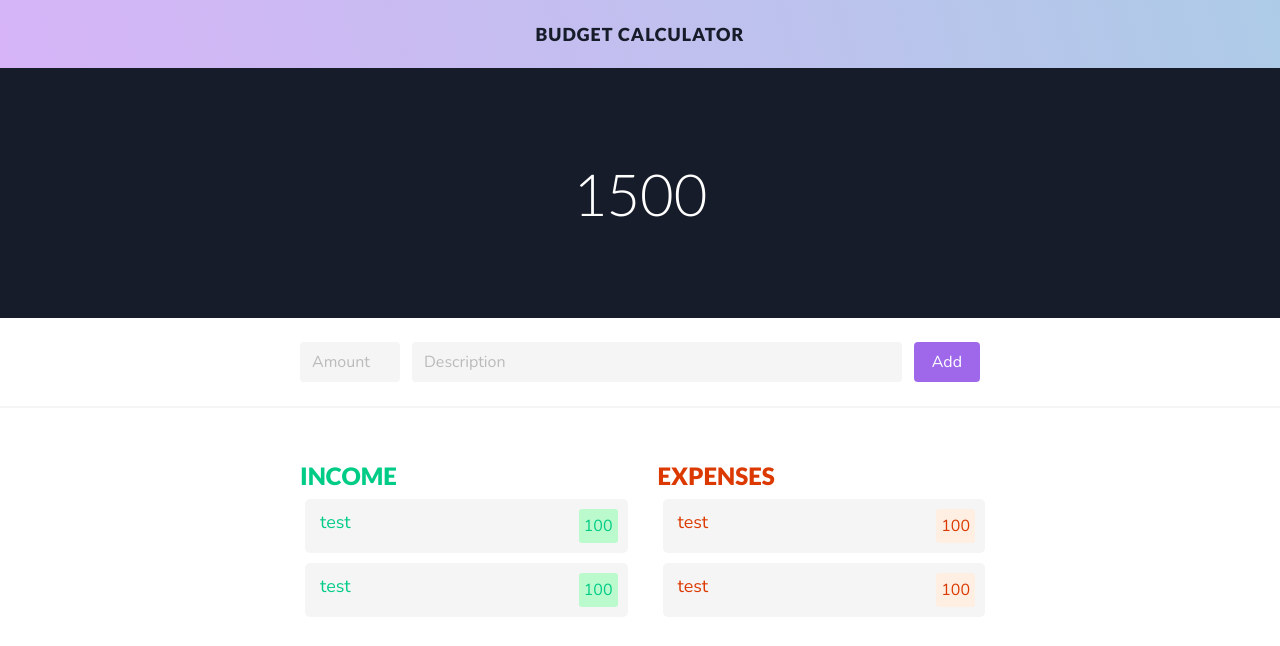
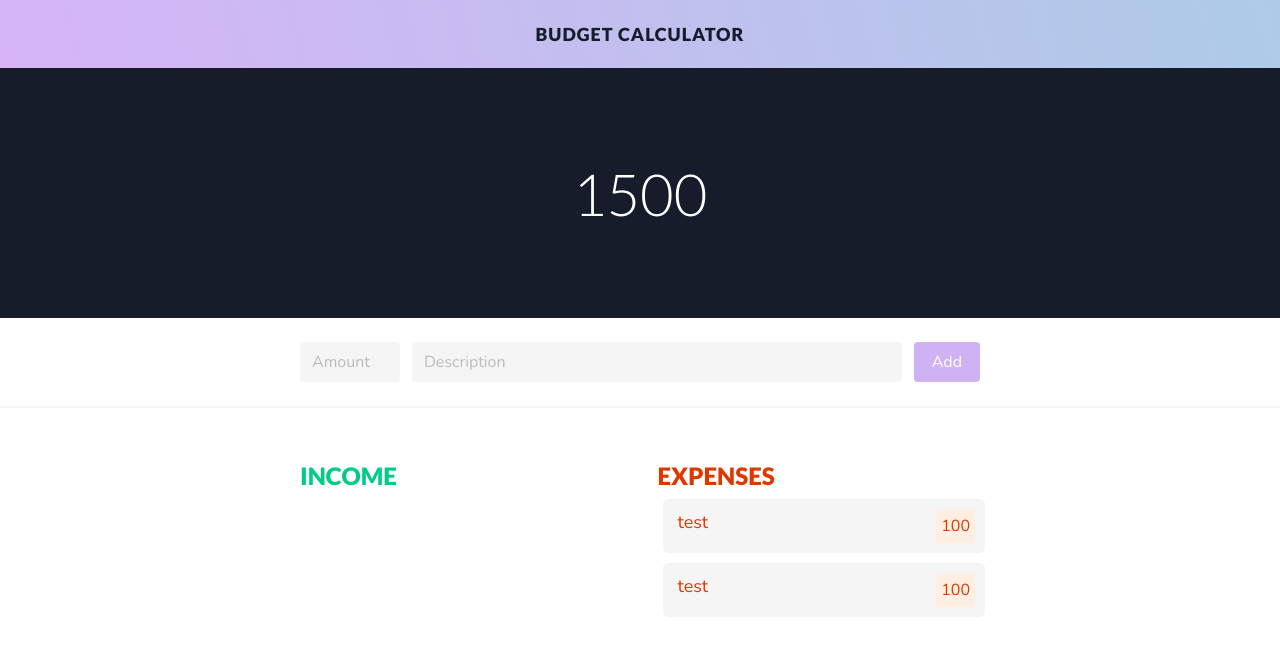
Before and after one commit to abanoubmesiha/Budget-Calculator, an Angular app: page / in a window 1280 px wide. Shown: the top 646 px of the page. Built offline with nearby package versions, Linux system fonts and the light colour scheme.

Commit message:
adding budgetitems logic

```diff
--- a/src/app/add-item-form/add-item-form.component.html
+++ b/src/app/add-item-form/add-item-form.component.html
@@ -3,16 +3,16 @@
         <div class="field-body">
             <div class="field is-narrow">
                 <p class="control">
-                    <input type="number" name="amount" style="width:100px;" class="input" placeholder="Amount" [ngModel]="item.amount">
+                    <input type="number" required name="amount" style="width:100px;" class="input" placeholder="Amount" [ngModel]="item.amount">
                 </p>
             </div>
             <div class="field">
                 <p class="control">
-                    <input type="text" name="description" class="input" placeholder="Description" [ngModel]="item.description">
+                    <input type="text" required name="description" class="input" placeholder="Description" [ngModel]="item.description">
                 </p>
             </div>
             <div class="field is-narrow">
-                <button type="submit" class="button is-primary">Add</button>
+                <button type="submit" class="button is-primary" [disabled]="!itemForm.valid">Add</button>
             </div>
         </div>
     </div>
--- a/src/app/add-item-form/add-item-form.component.ts
+++ b/src/app/add-item-form/add-item-form.component.ts
@@ -1,4 +1,4 @@
-import { Component, OnInit, Input } from '@angular/core';
+import { Component, OnInit, Input, Output,EventEmitter } from '@angular/core';
 import { NgForm } from '@angular/forms';
 import { BudgetItem } from 'src/shared/models/budget-item.model';
 
@@ -10,6 +10,7 @@
 export class AddItemFormComponent implements OnInit {
 
   @Input() item:BudgetItem = new BudgetItem('',null);
+  @Output() formSubmit: EventEmitter<BudgetItem> = new EventEmitter<BudgetItem>();
 
   constructor() { }
 
@@ -18,7 +19,7 @@
 
 
   onSubmit(form:NgForm){
-    console.log(form);
+    this.formSubmit.emit(form.value);
   }
 
 }
--- a/src/app/budget-item-list/budget-item-list.component.html
+++ b/src/app/budget-item-list/budget-item-list.component.html
@@ -2,8 +2,9 @@
     <div class="budget-items-container">
         <div class="income-column">
             <h1>Income</h1>
-            <app-budget-item-card></app-budget-item-card>
-            <app-budget-item-card></app-budget-item-card>
+            <div *ngFor="let item of budgetItems">
+                <app-budget-item-card *ngIf="item.amount >= 0"></app-budget-item-card>
+            </div>
         </div>
         <div class="expenses-column">
             <h1>Expenses</h1>
--- a/src/app/budget-item-list/budget-item-list.component.ts
+++ b/src/app/budget-item-list/budget-item-list.component.ts
@@ -1,4 +1,5 @@
-import { Component, OnInit } from '@angular/core';
+import { Component, OnInit, Input } from '@angular/core';
+import { BudgetItem } from 'src/shared/models/budget-item.model';
 
 @Component({
   selector: 'app-budget-item-list',
@@ -6,7 +7,7 @@
   styleUrls: ['./budget-item-list.component.scss']
 })
 export class BudgetItemListComponent implements OnInit {
-
+  @Input() budgetItems:BudgetItem[];
   constructor() { }
 
   ngOnInit() {
--- a/src/app/main-page/main-page.component.html
+++ b/src/app/main-page/main-page.component.html
@@ -6,8 +6,8 @@
 </section>
 <section class="add-item-section">
     <div class="add-item-container">
-        <app-add-item-form style="padding:20px"></app-add-item-form>
+        <app-add-item-form style="padding:20px" (formSubmit)="addItems($event)"></app-add-item-form>
     </div>
 </section>
 <hr style="margin:0"/>
-<app-budget-item-list></app-budget-item-list>
+<app-budget-item-list [budgetItems]="budgetItems"></app-budget-item-list>
--- a/src/app/main-page/main-page.component.ts
+++ b/src/app/main-page/main-page.component.ts
@@ -1,4 +1,5 @@
 import { Component, OnInit } from '@angular/core';
+import { BudgetItem } from 'src/shared/models/budget-item.model';
 
 @Component({
   selector: 'app-main-page',
@@ -6,10 +7,13 @@
   styleUrls: ['./main-page.component.scss']
 })
 export class MainPageComponent implements OnInit {
-
+  budgetItems: BudgetItem[] = new Array<BudgetItem>();
   constructor() { }
 
   ngOnInit() {
   }
+  addItems(newItem:BudgetItem){
+    this.budgetItems.push(newItem);
+  }
 
 }
```
